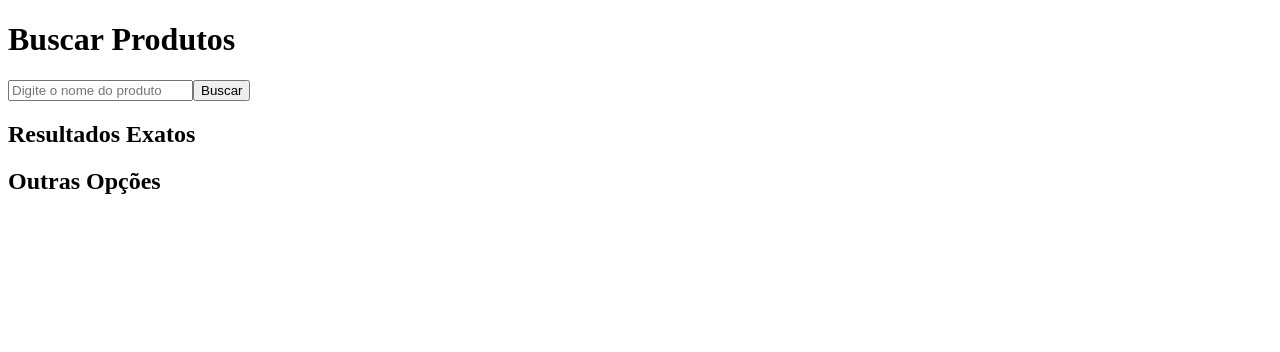
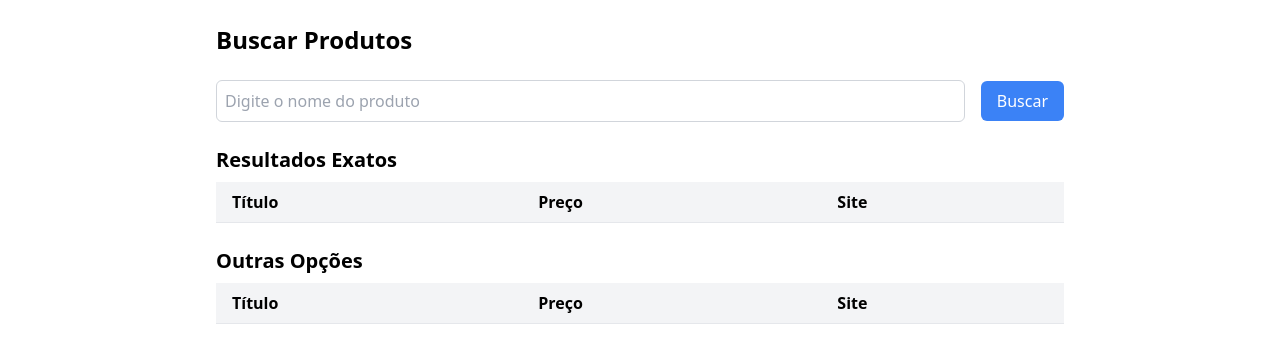
Before and after one commit to MatheusCavalc/Watch-Prices, a Nuxt app: page / in a window 1280 px wide. Shown: the top 352 px of the page. Built offline with nearby package versions, Linux system fonts and the light colour scheme.

Commit message:
update pichau scraping

```diff
--- a/nuxt.config.ts
+++ b/nuxt.config.ts
@@ -1,5 +1,6 @@
 // https://nuxt.com/docs/api/configuration/nuxt-config
 export default defineNuxtConfig({
   compatibilityDate: '2024-11-01',
-  devtools: { enabled: false }
+  devtools: { enabled: false },
+  modules: ['@nuxtjs/tailwindcss']
 })
--- a/package.json
+++ b/package.json
@@ -10,6 +10,7 @@
     "postinstall": "nuxt prepare"
   },
   "dependencies": {
+    "@nuxtjs/tailwindcss": "^6.12.2",
     "nuxt": "^3.14.1592",
     "puppeteer": "^23.11.1",
     "vue": "latest",
--- a/pages/index.vue
+++ b/pages/index.vue
@@ -1,26 +1,53 @@
 <template>
-    <div>
-        <h1>Buscar Produtos</h1>
+    <div class="max-w-4xl mx-auto p-6">
+        <h1 class="text-2xl font-bold mb-6">Buscar Produtos</h1>
 
         <!-- Campo de busca -->
-        <input v-model="searchQuery" placeholder="Digite o nome do produto" />
+        <div class="mb-4 flex items-center">
+            <input v-model="searchQuery" placeholder="Digite o nome do produto"
+                class="p-2 border border-gray-300 rounded-md w-full" />
+            <button @click="searchProducts" class="ml-4 px-4 py-2 bg-blue-500 text-white rounded-md hover:bg-blue-600">
+                Buscar
+            </button>
+        </div>
 
-        <!-- Botão de busca -->
-        <button @click="searchProducts">Buscar</button>
+        <!-- Resultados Exatos -->
+        <h2 class="text-xl font-semibold mt-6 mb-2">Resultados Exatos</h2>
+        <table class="min-w-full border-collapse">
+            <thead>
+                <tr class="bg-gray-100">
+                    <th class="py-2 px-4 text-left border-b">Título</th>
+                    <th class="py-2 px-4 text-left border-b">Preço</th>
+                    <th class="py-2 px-4 text-left border-b">Site</th>
+                </tr>
+            </thead>
+            <tbody>
+                <tr v-for="(product, index) in exactMatches" :key="index" class="border-b">
+                    <td class="py-2 px-4">{{ product.title }}</td>
+                    <td class="py-2 px-4">{{ product.price }}</td>
+                    <td class="py-2 px-4">{{ product.site }}</td>
+                </tr>
+            </tbody>
+        </table>
 
-        <h2>Resultados Exatos</h2>
-        <ul>
-            <li v-for="(product, index) in exactMatches" :key="index">
-                <p>{{ product.title }} - {{ product.price }} - {{ product.site }}</p>
-            </li>
-        </ul>
-
-        <h2>Outras Opções</h2>
-        <ul>
-            <li v-for="(product, index) in otherOptions" :key="index">
-                <p>{{ product.title }} - {{ product.price }} - {{ product.site }}</p>
-            </li>
-        </ul>
+        <!-- Outras Opções -->
+        <h2 class="text-xl font-semibold mt-6 mb-2">Outras Opções</h2>
+        <table class="min-w-full border-collapse">
+            <thead>
+                <tr class="bg-gray-100">
+                    <th class="py-2 px-4 text-left border-b">Título</th>
+                    <th class="py-2 px-4 text-left border-b">Preço</th>
+                    <th class="py-2 px-4 text-left border-b">Site</th>
+                </tr>
+            </thead>
+            <tbody>
+                <tr v-for="(product, index) in otherOptions" :key="index" class="border-b">
+                    <td class="py-2 px-4">{{ product.title }}</td>
+                    <td class="py-2 px-4">{{ product.price }}</td>
+                    <td class="py-2 px-4">{{ product.site }}</td>
+                </tr>
+            </tbody>
+        </table>
     </div>
 </template>
 
--- a/pages/pichau.vue
+++ b/pages/pichau.vue
@@ -1,28 +1,59 @@
 <template>
-  <div>
-    <h1>Buscar Produtos Pichau</h1>
+  <div class="max-w-4xl mx-auto p-6">
+    <h1 class="text-2xl font-bold mb-6">Buscar Produtos</h1>
 
     <!-- Campo de busca -->
-    <input v-model="searchQuery" placeholder="Digite o nome do produto" />
+    <div class="mb-4 flex items-center">
+      <input v-model="searchQuery" placeholder="Digite o nome do produto"
+        class="p-2 border border-gray-300 rounded-md w-full" />
+      <button @click="searchProducts" class="ml-4 px-4 py-2 bg-blue-500 text-white rounded-md hover:bg-blue-600">
+        Buscar
+      </button>
+    </div>
 
-    <!-- Botão de busca -->
-    <button @click="searchProducts">Buscar</button>
+    <!-- Resultados Exatos -->
+    <h2 class="text-xl font-semibold mt-6 mb-2">Resultados Exatos</h2>
+    <table class="min-w-full border-collapse">
+      <thead>
+        <tr class="bg-gray-100">
+          <th class="py-2 px-4 text-left border-b">Título</th>
+          <th class="py-2 px-4 text-left border-b">Preço</th>
+          <th class="py-2 px-4 text-left border-b">Site</th>
+        </tr>
+      </thead>
+      <tbody>
+        <tr v-for="(product, index) in exactMatches" :key="index" class="border-b">
+          <td class="py-2 px-4">{{ product.title }}</td>
+          <td class="py-2 px-4">
+            <span v-if="product.price.includes('por')">{{ product.realPrice }}</span>
+            <span v-else>{{ product.price }}</span>
+          </td>
+          <td class="py-2 px-4">{{ product.site }}</td>
+        </tr>
+      </tbody>
+    </table>
 
-    <h2>Resultados Exatos</h2>
-    <ul>
-      <li v-for="(product, index) in exactMatches" :key="index">
-        <p v-if="product.title && product.price">{{ product.title }} - <span v-if="product.price">{{ product.price }}</span> <span v-else>Indisponivel</span>
-          - {{ product.site }}  {{ index }}</p>
-      </li>
-    </ul>
-
-    <h2>Outras Opções</h2>
-    <ul>
-      <li v-for="(product, index) in otherOptions" :key="index">
-        <p v-if="product.title && product.price">{{ product.title }} - <span v-if="product.price">{{ product.price }}</span> <span v-else>Indisponivel</span>
-          - {{ product.site }} {{ index }}</p>
-      </li>
-    </ul>
+    <!-- Outras Opções -->
+    <h2 class="text-xl font-semibold mt-6 mb-2">Outras Opções</h2>
+    <table class="min-w-full border-collapse">
+      <thead>
+        <tr class="bg-gray-100">
+          <th class="py-2 px-4 text-left border-b">Título</th>
+          <th class="py-2 px-4 text-left border-b">Preço</th>
+          <th class="py-2 px-4 text-left border-b">Site</th>
+        </tr>
+      </thead>
+      <tbody>
+        <tr v-for="(product, index) in otherOptions" :key="index" class="border-b">
+          <td class="py-2 px-4">{{ product.title }}</td>
+          <td class="py-2 px-4">
+            <span v-if="product.price.includes('por')">{{ product.realPrice }}</span>
+            <span v-else>{{ product.price }}</span>
+          </td>
+          <td class="py-2 px-4">{{ product.site }}</td>
+        </tr>
+      </tbody>
+    </table>
   </div>
 </template>
 
--- a/pages/terabyte.vue
+++ b/pages/terabyte.vue
@@ -1,26 +1,56 @@
 <template>
-    <div>
-        <h1>Buscar Produtos Terabyte</h1>
+    <div class="max-w-4xl mx-auto p-6">
+        <h1 class="text-2xl font-bold mb-6">Buscar Produtos</h1>
 
         <!-- Campo de busca -->
-        <input v-model="searchQuery" placeholder="Digite o nome do produto" />
+        <div class="mb-4 flex items-center">
+            <input v-model="searchQuery" placeholder="Digite o nome do produto"
+                class="p-2 border border-gray-300 rounded-md w-full" />
+            <button @click="searchProducts" class="ml-4 px-4 py-2 bg-blue-500 text-white rounded-md hover:bg-blue-600">
+                Buscar
+            </button>
+        </div>
 
-        <!-- Botão de busca -->
-        <button @click="searchProducts">Buscar</button>
+        <!-- Resultados Exatos -->
+        <h2 class="text-xl font-semibold mt-6 mb-2">Resultados Exatos</h2>
+        <table class="min-w-full border-collapse">
+            <thead>
+                <tr class="bg-gray-100">
+                    <th class="py-2 px-4 text-left border-b">Título</th>
+                    <th class="py-2 px-4 text-left border-b">Preço</th>
+                    <th class="py-2 px-4 text-left border-b">Site</th>
+                </tr>
+            </thead>
+            <tbody>
+                <tr v-for="(product, index) in exactMatches" :key="index" class="border-b">
+                    <td class="py-2 px-4">{{ product.title }}</td>
+                    <td class="py-2 px-4">
+                        <span v-if="product.price">{{ product.price }}</span>
+                        <span v-else>Indisponivel</span>
+                    </td>
+                    <td class="py-2 px-4">{{ product.site }}</td>
+                </tr>
+            </tbody>
+        </table>
 
-        <h2>Resultados Exatos</h2>
-        <ul>
-            <li v-for="(product, index) in exactMatches" :key="index">
-                <p>{{ product.title }} - <span v-if="product.price">{{ product.price }}</span> <span v-else>Indisponivel</span> - {{ product.site }}</p>
-            </li>
-        </ul>
-
-        <h2>Outras Opções</h2>
-        <ul>
-            <li v-for="(product, index) in otherOptions" :key="index">
-                <p>{{ product.title }} - <span v-if="product.price">{{ product.price }}</span> <span v-else>Indisponivel</span> - {{ product.site }}</p>
-            </li>
-        </ul>
+        <!-- Outras Opções -->
+        <h2 class="text-xl font-semibold mt-6 mb-2">Outras Opções</h2>
+        <table class="min-w-full border-collapse">
+            <thead>
+                <tr class="bg-gray-100">
+                    <th class="py-2 px-4 text-left border-b">Título</th>
+                    <th class="py-2 px-4 text-left border-b">Preço</th>
+                    <th class="py-2 px-4 text-left border-b">Site</th>
+                </tr>
+            </thead>
+            <tbody>
+                <tr v-for="(product, index) in otherOptions" :key="index" class="border-b">
+                    <td class="py-2 px-4">{{ product.title }}</td>
+                    <td class="py-2 px-4">{{ product.price }}</td>
+                    <td class="py-2 px-4">{{ product.site }}</td>
+                </tr>
+            </tbody>
+        </table>
     </div>
 </template>
 
```
Also changed, not shown: 2 other files (tests, documents, lock files or other folders).
